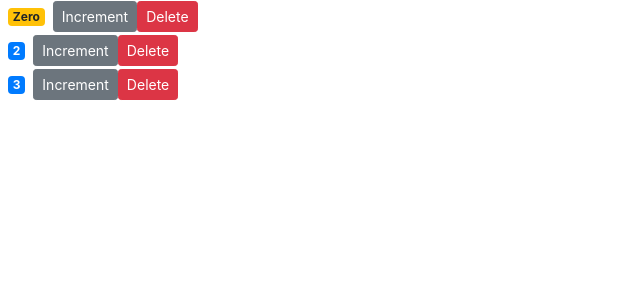
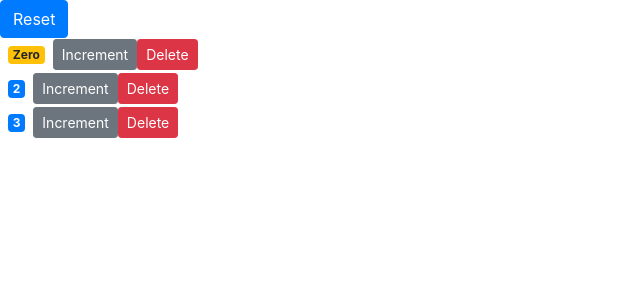
Before and after one commit to asithw/react-counter-app, a React (Create React App) app in the folder counter-app/: page / in a window 1280 px wide. Shown: the top 300 px of the page, without its empty margins (0-640 px from the left). Built offline with nearby package versions, Linux system fonts and the light colour scheme.

Commit message:
Single source of truth.  reset does not update sub coponents

```diff
--- a/counter-app/src/components/counters.jsx
+++ b/counter-app/src/components/counters.jsx
@@ -2,19 +2,33 @@ import React, { Component } from "react";
 import Counter from "./counter";
 
 class Counters extends Component {
+
   state = {
     counters: [{ id: 0, value: 0 }, { id: 1, value: 2 }, { id: 2, value: 3 }]
   };
 
-  handleDelete = (id) => {
+  handleDelete = id => {
     console.log(id);
-    const counters = this.state.counters.filter(x => x.id !==id);
-    this.setState({counters});
-  }
+    const counters = this.state.counters.filter(x => x.id !== id);
+    this.setState({ counters });
+  };
+
+  handleReset = () => {
+    console.log("reset");
+    const counters = this.state.counters.map(y => {
+      y.value = 0;
+      return y;
+    });
+
+    this.setState({ counters });
+  };
 
   render() {
     return (
       <div>
+        <button className="btn btn-primary" onClick={this.handleReset}>
+          Reset
+        </button>
         {this.state.counters.map(x => (
           <Counter
             key={x.id}
```
